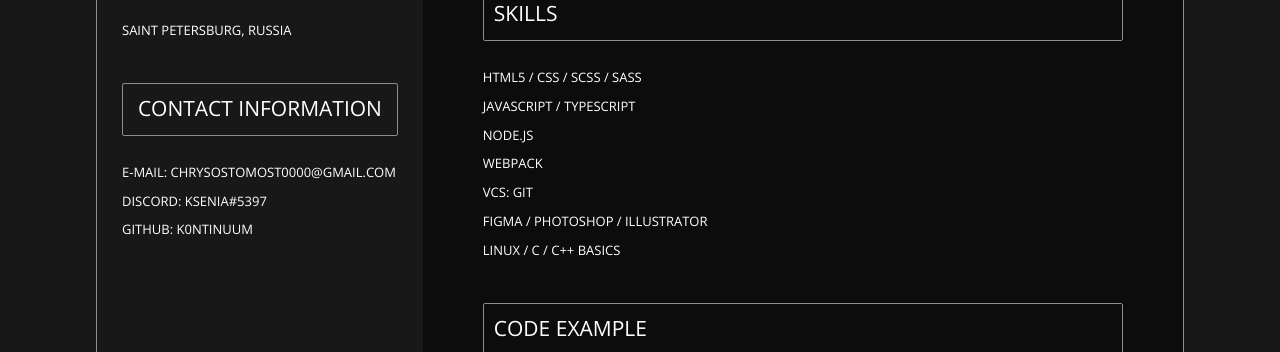
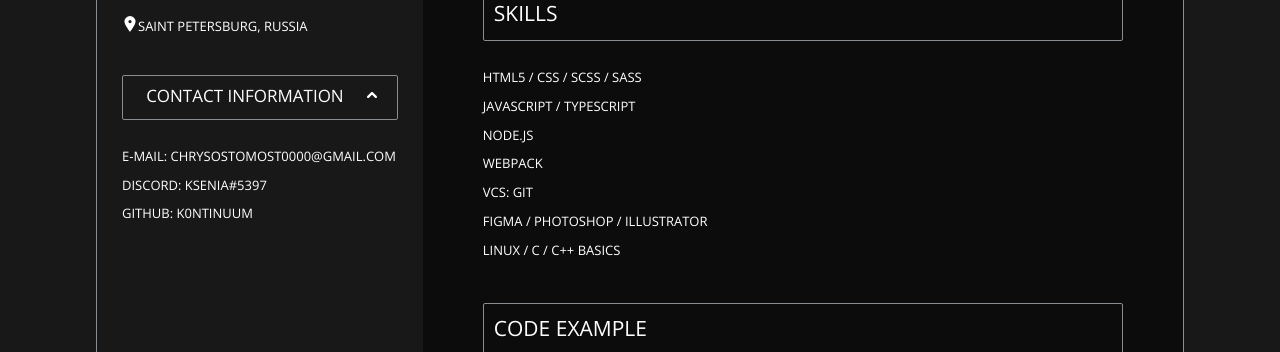
Before and after one commit to OOOO0000OOO0000OOO/rsschool-cv, a plain HTML site: page index.html in a window 1280 px wide. Both pictures are taken after a click on the button "Contact Information". Shown: the part 448-800 px from the top of the page. Drawn offline with nearby package versions, Linux system fonts and the light colour scheme; a small style sheet from the web is missing.

Commit message:
feat: make prettier

```diff
--- a/index.html
+++ b/index.html
@@ -6,7 +6,7 @@
   <meta name="viewport" content="width=device-width, initial-scale=1.0">
   <title>Ksenia Neustroeva</title>
   <link rel="stylesheet" href="./style.css">
-  <link rel="stylesheet" href="https://highlightjs.org/static/demo/styles/base16/default-dark.css">
+  <link rel="stylesheet" href="https://highlightjs.org/static/demo/styles/an-old-hope.css">
 </head>
 <body>
   <header class="header container">
@@ -88,6 +88,5 @@
   </footer>
   <script src="https://cdnjs.cloudflare.com/ajax/libs/highlight.js/11.2.0/highlight.min.js"></script>
   <script src="./index.js"></script>
-  <script></script>
 </body>
 </html>
--- a/index.js
+++ b/index.js
@@ -1 +1,9 @@
 hljs.highlightAll();
+
+const button = document.querySelector('.contact');
+const list = button.nextElementSibling;
+
+button.addEventListener('click', () => {
+  button.classList.toggle('active');
+  list.style.maxHeight = (list.style.maxHeight) ? null : '150px';
+});
--- a/style.css
+++ b/style.css
@@ -55,6 +55,7 @@ p {
 }
 
 .container {
+  max-width: 1250px;
   margin-top: 20px;
   margin-bottom: 20px;
   border: 1px solid #888d92;
@@ -129,8 +130,18 @@ pre code span {
   color: #888d92;
 }
 
+.geo {
+  line-height: 1rem;
+}
+
 .geo::after {
   content: '';
+  float: left;
+  width: 1rem;
+  height: 1rem;
+  /* margin-right: 10px; */
+  background: url(./images/location.svg);
+  background-size: cover;
 }
 
 .profile {
@@ -148,16 +159,17 @@ pre code span {
 }
 
 .contact {
+  position: relative;
   width: 100%;
   margin-top: 25px;
-  padding: 0 10px 10px;
+  padding: 0 40px 10px 10px;
   background-color: transparent;
   border: 1px solid #888d92;
   border-radius: 2px;
   color: white;
   font: inherit;
   text-decoration: none;
-  font-size: 1.85rem;
+  font-size: 1.5rem;
   letter-spacing: normal;
   transition: .2s cubic-bezier(0.3, 0, 0.5, 1);
   transition-property: background-color, border-color;
@@ -165,18 +177,39 @@ pre code span {
 
 .contact:after {
   content: '';
+  position: absolute;
+  top: calc(50% - 7px);
+  right: 20px;
+  width: 10px;
+  height: 10px;
+  background: url(./images/down-arrow.svg);
+  background-size: contain;
+}
+
+.contact.active:after {
+  content: '';
+  position: absolute;
+  top: calc(50% - 7px);
+  right: 20px;
+  width: 10px;
+  height: 10px;
+  background: url(./images/up-arrow.svg);
+  background-size: contain;
 }
 
 .contact:hover {
-  background-color: rgba(255, 255, 255, 0.288);
+  background-color: rgba(255, 255, 255, 0.137);
   border-color: aliceblue;
 }
 
 .contacts {
   display: block;
+  max-height: 0;
+  overflow: hidden;
   flex-direction: column;
   justify-content: space-between;
   margin-top: 20px;
+  transition: max-height .2s;
 }
 
 .list {
@@ -216,19 +249,19 @@ footer {
   align-items: center;
 }
 
+@media (max-width: 1200px) {
+  html {
+    font-size: 14px;
+  }
+}
+
 @media (max-width: 990px) {
-  html {
-    font-size: 15px;
-  }
   .container {
     width: 100%;
   }
 }
 
 @media (max-width: 768px) {
-  html {
-    font-size: 14px;
-  }
   .main {
     flex-direction: column;
   }
@@ -246,12 +279,20 @@ footer {
   .photo {
     width: 45%;
   }
+  .contact {
+    width: unset;
+  }
 }
 
-@media (max-width: 520px) {
+@media (max-width: 600px) {
   html {
     font-size: 12px;
   }
+
+  .header {
+    display: none;
+  }
+
   .profile {
     flex-wrap: nowrap;
     max-height: none;
@@ -275,4 +316,10 @@ footer {
   html {
     font-size: 22px;
   }
+
+  .container {
+    max-width: 1600px;
+    border-radius: 3px;
+  }
+
 }
```
Also changed, not shown: images/down-arrow.svg (added), images/location.svg (added), images/up-arrow.svg (added).
